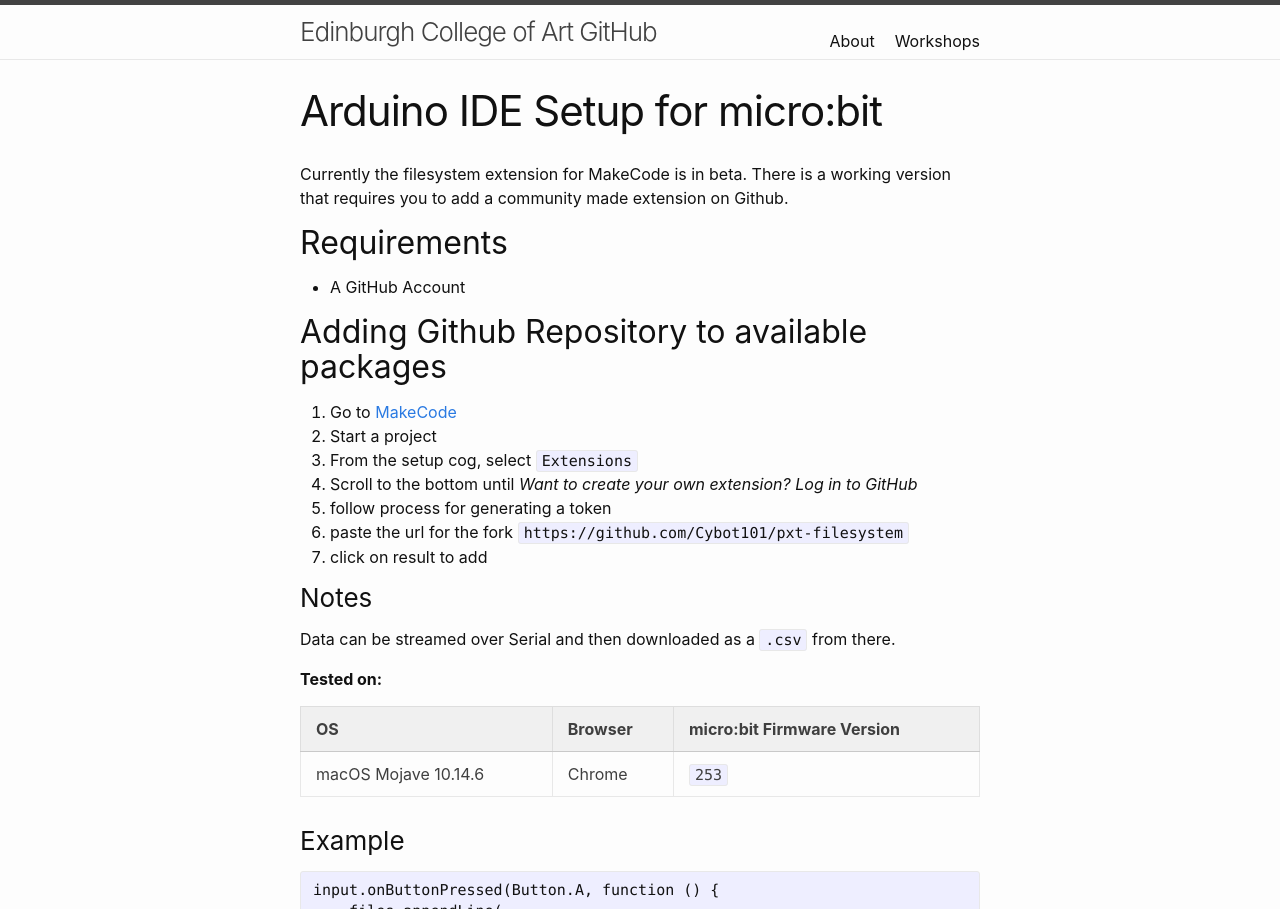
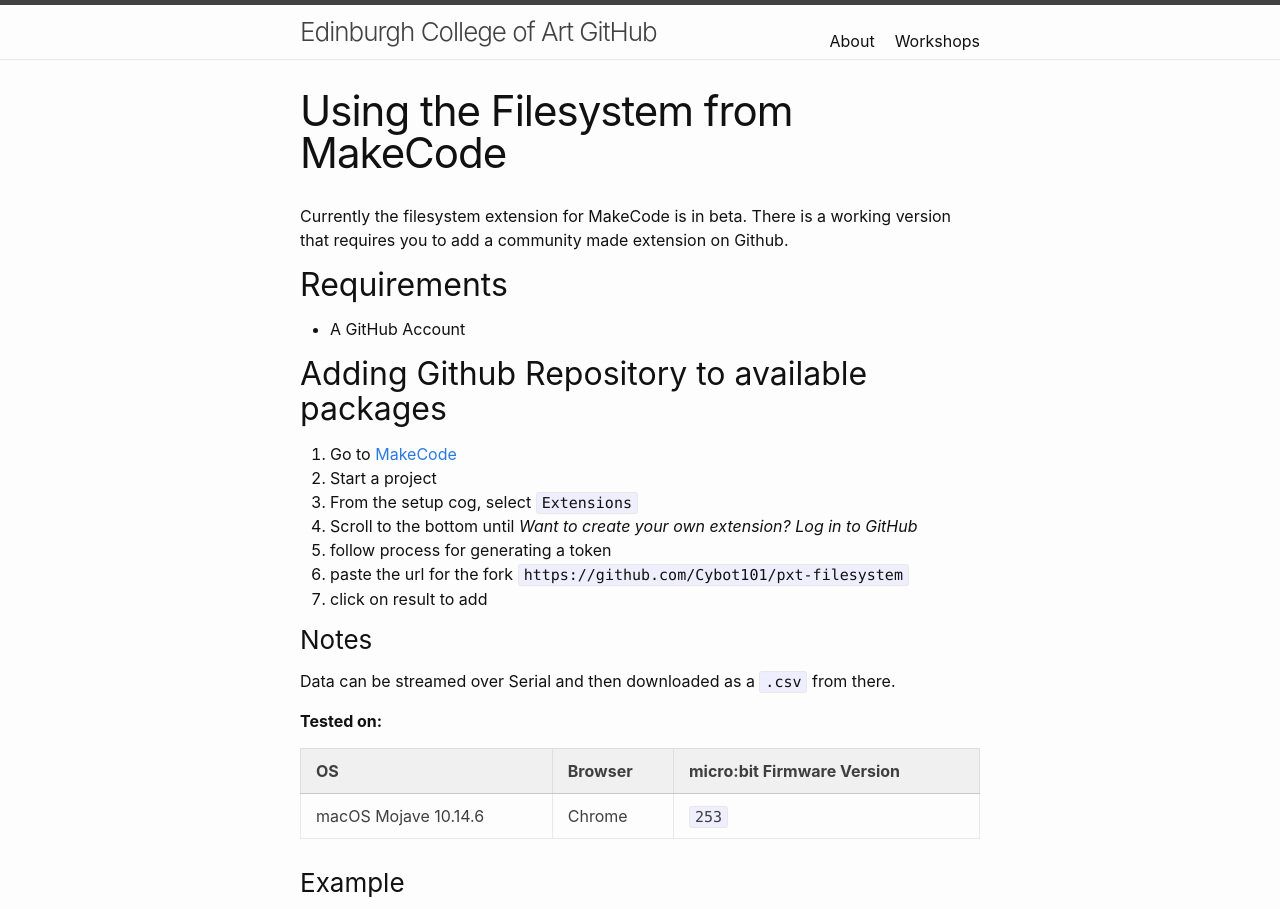
Before and after one commit to Edinburgh-College-of-Art/Ediburgh-College-of-Art.github.io, a Jekyll site: the page built from _courses/et/makecode-filesystem.md, in a window 1280 px wide and 1400 px high, cut to the strip 0-909 px from the top of the window. Built offline with Jekyll 4.4.1, drawn with Linux system fonts in a browser that asks for light colours; nearby versions of some CDN libraries; some of the changed text lies outside the part shown.

Commit message:
change title, add example

```diff
--- a/_courses/et/makecode-filesystem.md
+++ b/_courses/et/makecode-filesystem.md
@@ -1,9 +1,9 @@
 ---
 layout: page
-title: ! 'Arduino IDE Setup for micro:bit'
+title: ! 'Using the Filesystem from MakeCode'
 course: Electronic Things
 repo_url: electronic-things
-order: 1
+order: 3
 week: 3
 ---
 
@@ -36,21 +36,8 @@
 
 ### Example
 
-<pre id="pre1" class="makecode">
-input.onButtonPressed(Button.A, function () {
-    files.appendLine(
-    "output.txt",
-    "Hello"
-    )
-})
-input.onButtonPressed(Button.B, function () {
-    files.readToSerial("output.txt")
-})
-basic.forever(function () {
-
-})
-</pre>
-
+<div style="position:relative;height:calc(300px + 5em);width:100%;overflow:hidden;"><iframe style="position:absolute;top:0;left:0;width:100%;height:100%;" src="https://makecode.microbit.org/---codeembed#pub:_157TU1LJpXsX" allowfullscreen="allowfullscreen" frameborder="0" sandbox="allow-scripts allow-same-origin"></iframe></div>
+<br>
 ### Useful Links
 
 - [How to Create a MakeCode Package for Micro:Bit](https://learn.sparkfun.com/tutorials/how-to-create-a-makecode-package-for-microbit/all)
```
